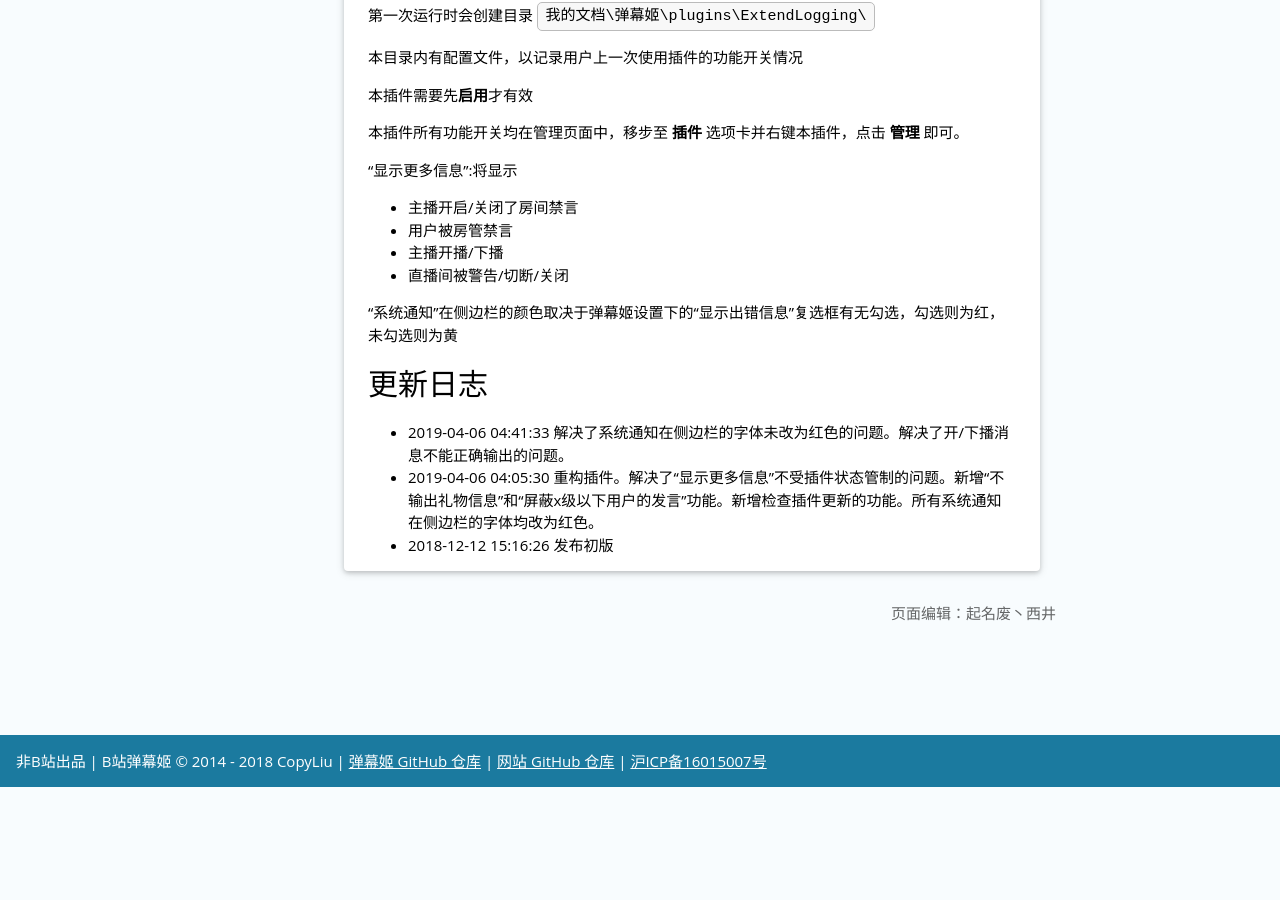
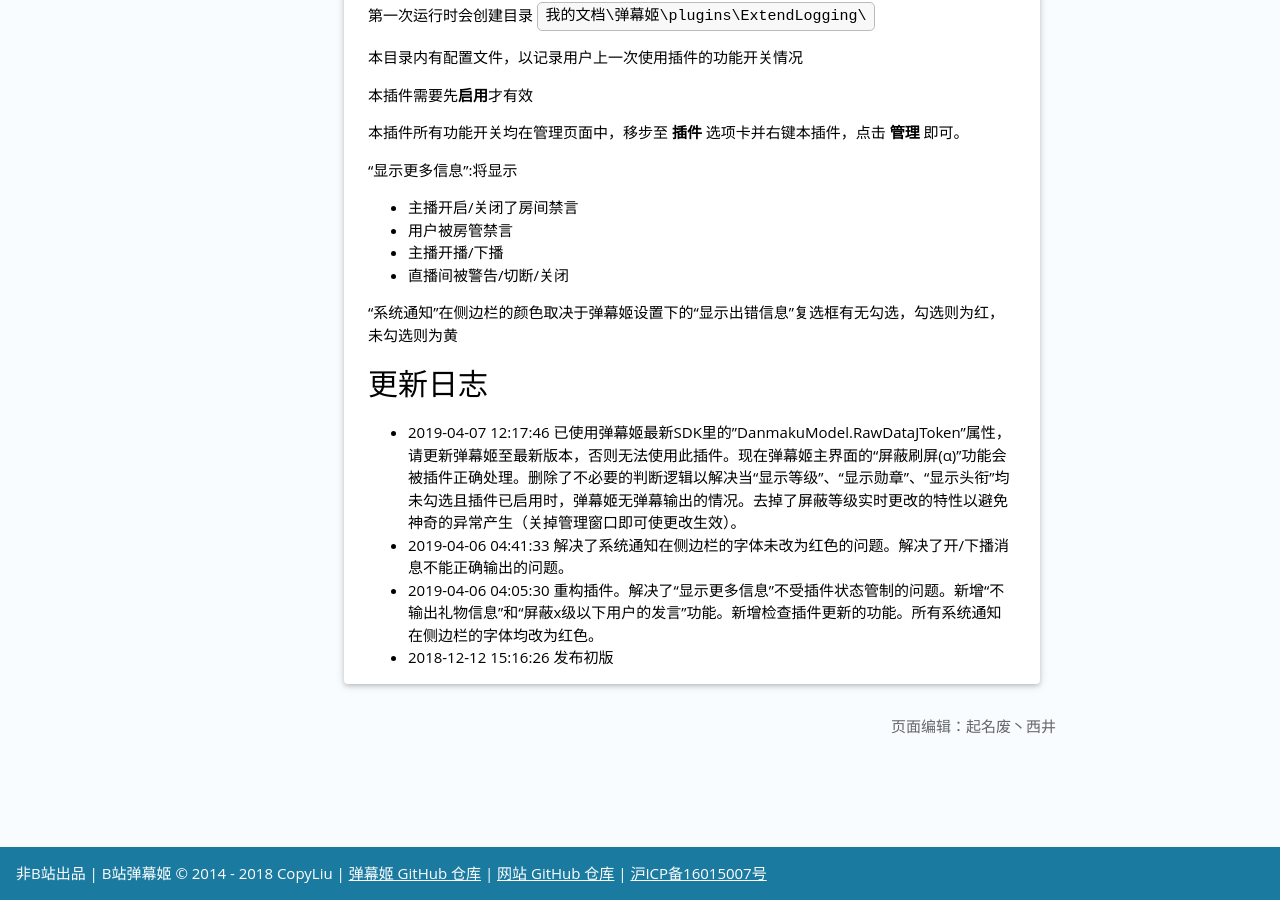
Before and after one commit to Bililive/www.danmuji.org, a Jekyll site: the page built from _plugin/ExtendLogging.md, in a window 1280 px wide and 900 px high, scrolled down 1354 px. Built offline with Jekyll 4.4.1, drawn with Linux system fonts in a browser that asks for light colours; before the commit the page ends 2141 px from its top, so only the background shows below that; some of the changed text lies outside the part shown.

Commit message:
更新更多日志插件至1.1.2
已使用弹幕姬最新SDK里的"DanmakuModel.RawDataJToken"属性，请更新弹幕姬至最新版本，否则无法使用此插件。现在弹幕姬主界面的“屏蔽刷屏(α)”功能会被插件正确处理。删除了不必要的判断逻辑以解决当“显示等级”、“显示勋章”、“显示头衔”均未勾选且插件已启用时，弹幕姬无弹幕输出的情况。去掉了屏蔽等级实时更改的特性以避免神奇的异常产生（关掉管理窗口即可使更改生效）。

```diff
--- a/_plugin/ExtendLogging.md
+++ b/_plugin/ExtendLogging.md
@@ -5,10 +5,10 @@
 plugin_author: 起名废丶西井
 plugin_name: 更多日志
 plugin_desc: 管理弹幕姬日志输出行为
-plugin_version: 1.1.1
-plugin_update_datetime: 2019-04-06 04:41:33 +0800
+plugin_version: 1.1.2
+plugin_update_datetime: 2019-04-07 12:17:46 +0800
 plugin_update_desc: |-
-  解决了系统通知在侧边栏的字体未改为红色的问题。解决了开/下播消息不能正确输出的问题。
+  已使用弹幕姬最新SDK里的"DanmakuModel.RawDataJToken"属性，请更新弹幕姬至最新版本，否则无法使用此插件。现在弹幕姬主界面的“屏蔽刷屏(α)”功能会被插件正确处理。删除了不必要的判断逻辑以解决当“显示等级”、“显示勋章”、“显示头衔”均未勾选且插件已启用时，弹幕姬无弹幕输出的情况。去掉了屏蔽等级实时更改的特性以避免神奇的异常产生（关掉管理窗口即可使更改生效）。
 plugin_dllink: /resource/ExtendLogging/ExtendLogging.zip
 plugin_dlnote: 只在弹幕姬官网提供下载,请勿转载
 ---
@@ -59,6 +59,7 @@
 
 更新日志
 ---
+- 2019-04-07 12:17:46 已使用弹幕姬最新SDK里的"DanmakuModel.RawDataJToken"属性，请更新弹幕姬至最新版本，否则无法使用此插件。现在弹幕姬主界面的“屏蔽刷屏(α)”功能会被插件正确处理。删除了不必要的判断逻辑以解决当“显示等级”、“显示勋章”、“显示头衔”均未勾选且插件已启用时，弹幕姬无弹幕输出的情况。去掉了屏蔽等级实时更改的特性以避免神奇的异常产生（关掉管理窗口即可使更改生效）。
 - 2019-04-06 04:41:33 解决了系统通知在侧边栏的字体未改为红色的问题。解决了开/下播消息不能正确输出的问题。
 - 2019-04-06 04:05:30 重构插件。解决了“显示更多信息”不受插件状态管制的问题。新增“不输出礼物信息”和“屏蔽x级以下用户的发言”功能。新增检查插件更新的功能。所有系统通知在侧边栏的字体均改为红色。
 - 2018-12-12 15:16:26 发布初版
```
Also changed, not shown: 2 other files.
